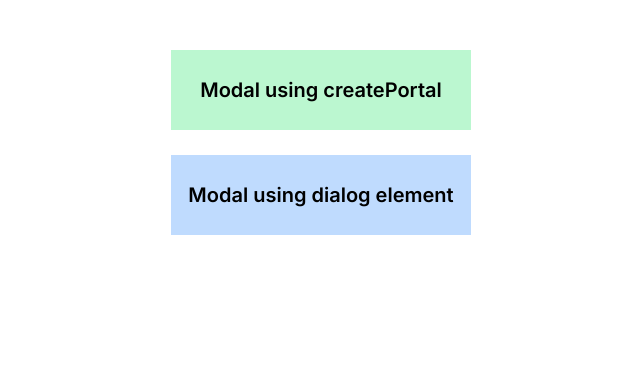
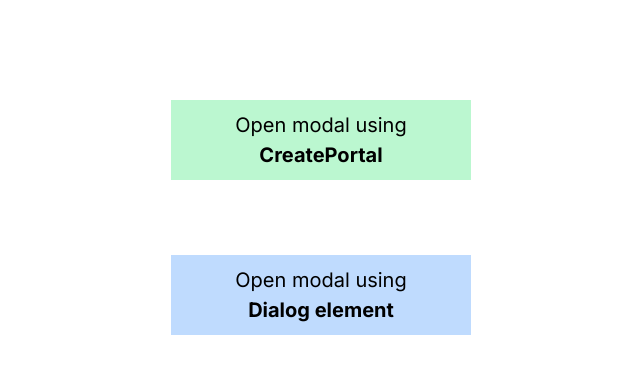
Before and after one commit to sokkanji/2019-CPP, a Next.js app: page /createPortal-vs-dialog-element/ in a window 1280 px wide. Shown: the top 374 px of the page, without its empty margins (319-959 px from the left). Built offline with nearby package versions, Linux system fonts and the light colour scheme.

Commit message:
Modify layout

```diff
--- a/app/create-portal/page.tsx
+++ /dev/null
@@ -1,31 +0,0 @@
-"use client";
-
-import { useState } from "react";
-import Modal from "./CreatePortalModal";
-
-export default function CreatePortalModalPage() {
-  const [isShowModal, setIsShowModal] = useState<boolean>(false);
-
-  const handleOpenModal = () => {
-    setIsShowModal(true);
-  };
-
-  const handleCloseModal = () => {
-    setIsShowModal(false);
-  };
-
-  return (
-    <main className="flex flex-col items-center justify-between pt-[50px]">
-      <button className="bg-green-200 p-[5px]" onClick={handleOpenModal}>
-        Open Modal
-      </button>
-
-      {isShowModal && (
-        <Modal onClose={handleCloseModal}>
-          <p className="text-[20px] font-[500]">CreatePortal Modal Content</p>
-          <p>This is a modal example using createPortal.</p>
-        </Modal>
-      )}
-    </main>
-  );
-}
--- a/app/dialog-element/page.tsx
+++ /dev/null
@@ -1,20 +0,0 @@
-"use client";
-
-import DialogModal, { useDialog } from "./DialogModal";
-
-export default function DialogElementModalPage() {
-  const { dialogRef, showModal } = useDialog();
-
-  return (
-    <main className="flex flex-col items-center justify-between pt-[50px]">
-      <button className="bg-blue-200 p-[5px]" onClick={showModal}>
-        Open Modal
-      </button>
-
-      <DialogModal dialogRef={dialogRef}>
-        <p className="text-[20px] font-[500]">Dialog element Modal Content</p>
-        <p>This is a modal example using the dialog element tag.</p>
-      </DialogModal>
-    </main>
-  );
-}
--- a/app/page.tsx
+++ b/app/page.tsx
@@ -1,18 +1,11 @@
-import Link from "next/link";
+import CreatePortalModalPage from "../components/CreatePortalContent";
+import DialogElementModalPage from "../components/DialogContent";
 
 export default function Home() {
   return (
     <main className="w-full h-full flex flex-col items-center justify-center gap-[25px] mt-[50px]">
-      <Link href={"/create-portal"}>
-        <div className="w-[300px] h-[80px] bg-green-200 flex items-center justify-center text-[20px] font-[600]">
-          Modal using createPortal
-        </div>
-      </Link>
-      <Link href={"/dialog-element"}>
-        <div className="w-[300px] h-[80px] bg-blue-200 flex items-center justify-center text-[20px] font-[600]">
-          Modal using dialog element
-        </div>
-      </Link>
+      <CreatePortalModalPage />
+      <DialogElementModalPage />
     </main>
   );
 }
--- /dev/null
+++ b/components/CreatePortalContent.tsx
@@ -0,0 +1,38 @@
+"use client";
+
+import { useState } from "react";
+import Modal from "./CreatePortalModal";
+
+export default function CreatePortalModalPage() {
+  const [isShowModal, setIsShowModal] = useState<boolean>(false);
+
+  const handleOpenModal = () => {
+    setIsShowModal(true);
+  };
+
+  const handleCloseModal = () => {
+    setIsShowModal(false);
+  };
+
+  return (
+    <div className="flex flex-col items-center justify-between pt-[50px]">
+      <button className="w-[300px] h-[80px] bg-green-200 text-[20px] p-[5px]" onClick={handleOpenModal}>
+        Open modal using
+        <br />
+        <span className="font-bold">CreatePortal</span>
+      </button>
+
+      {isShowModal && (
+        <Modal onClose={handleCloseModal}>
+          <p className="text-[20px] font-bold">CreatePortal Modal Content</p>
+          <div className="flex flex-col gap-[5px] py-[15px]">
+            <p>This is a modal example using createPortal.</p>
+            <p>You can use the developer tool to determine the current modal element location and properties.</p>
+            <p>dialog 태그를 사용하여 만든 모달입니다.</p>
+            <p>개발자 도구를 이용하여 현재 모달 엘리먼트 위치와 속성을 확인할 수 있습니다.</p>
+          </div>
+        </Modal>
+      )}
+    </div>
+  );
+}
--- a/app/create-portal/CreatePortalModal.tsx
+++ b/components/CreatePortalModal.tsx
@@ -9,7 +9,7 @@ type CreatePortalModalPropsType = {
 export default function CreatePortalModal({ children, onClose }: CreatePortalModalPropsType) {
   return ReactDOM.createPortal(
     <div className="w-full h-full fixed top-0 left-0 bg-black/20 flex justify-center items-center">
-      <div className="w-[480px] h-[120px] bg-white p-[10px]">
+      <div className="bg-white p-[10px]">
         {children}
         <button className="bg-green-300 mt-[10px] p-[5px]" onClick={onClose}>
           Close
--- /dev/null
+++ b/components/DialogContent.tsx
@@ -0,0 +1,27 @@
+"use client";
+
+import DialogModal, { useDialog } from "./DialogModal";
+
+export default function DialogElementModalPage() {
+  const { dialogRef, showModal } = useDialog();
+
+  return (
+    <div className="flex flex-col items-center justify-between pt-[50px]">
+      <button className="w-[300px] h-[80px] bg-blue-200 text-[20px] p-[5px]" onClick={showModal}>
+        Open modal using
+        <br />
+        <span className="font-bold">Dialog element</span>
+      </button>
+
+      <DialogModal dialogRef={dialogRef}>
+        <p className="text-[20px] text-[bg-blue-400] font-bold">Dialog element Modal Content</p>
+        <div className="flex flex-col gap-[5px] py-[15px]">
+          <p>This is a modal example using the dialog element.</p>
+          <p>You can use the developer tool to determine the current modal element location and properties.</p>
+          <p>dialog 태그를 사용하여 만든 모달입니다.</p>
+          <p>개발자 도구를 이용하여 현재 모달 엘리먼트 위치와 속성을 확인할 수 있습니다.</p>
+        </div>
+      </DialogModal>
+    </div>
+  );
+}
```
Also changed, not shown: components/DialogModal.tsx (renamed from app/dialog-element/DialogModal.tsx).
